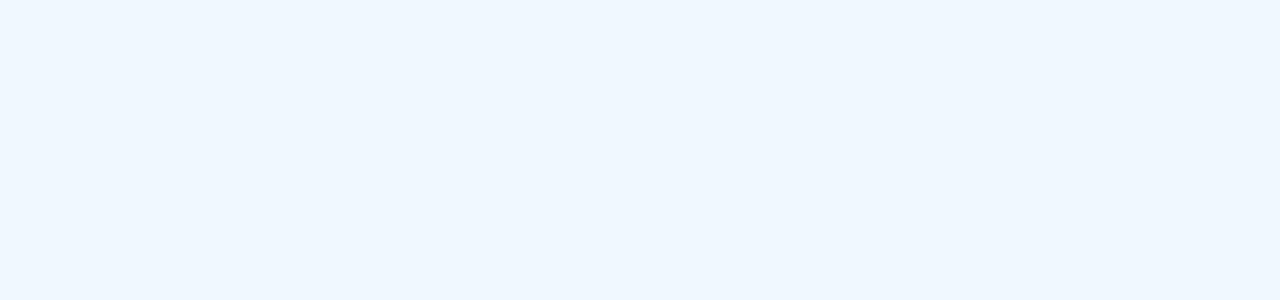
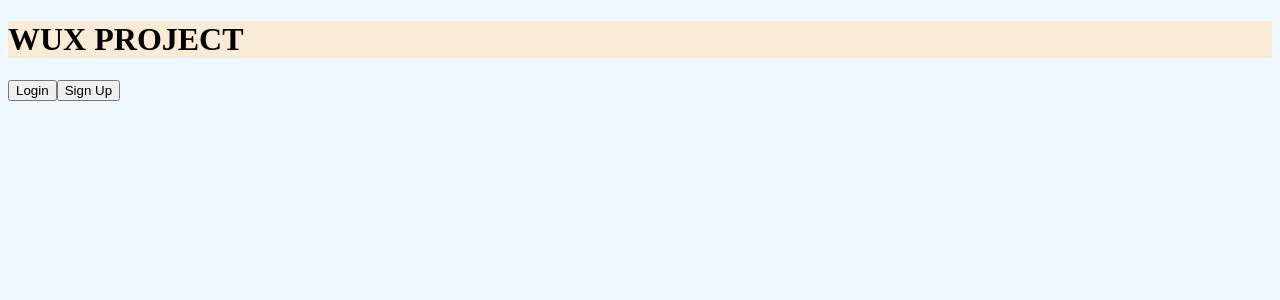
Before and after one commit to AliceHeeyeon/WUX-Project, a React (Vite) app in the folder frontend/: page /signup in a window 1280 px wide. Before the commit this address had no page. Shown: the top 300 px of the page. Built offline with nearby package versions, Linux system fonts and the light colour scheme.

Commit message:
frontend-setup

```diff
--- a/frontend/src/App.jsx
+++ b/frontend/src/App.jsx
@@ -1,15 +1,26 @@
 import {BrowserRouter, Routes, Route} from 'react-router-dom'
 import './css/App.min.css'
+
+//import pages
+import Home from './pages/Home'
+import Signup from './pages/Signup'
+import AddProject from './pages/AddProject'
+import ProjectDetails from './pages/ProjectDetails'
+//import components
+import Header from './components/Header'
+import Login from './components/Login'
+
 
 function App() {
 
   return (
     <div className='project-app'>
       <BrowserRouter>
-        <div className='pages'>
-          <Routes>
-
-          </Routes>
+        <Header/>
+          <div className='pages'>
+            <Routes>
+              <Route path='/' element={<Home/>}/>
+            </Routes>
         </div>
       </BrowserRouter>
     </div>
--- a/frontend/src/components/Header.jsx
+++ b/frontend/src/components/Header.jsx
@@ -3,7 +3,11 @@
 const Header = () => {
   return (
     <div>
-
+      <h1>WUX PROJECT</h1>
+      <nav>
+        <button>Login</button>
+        <button>Sign Up</button>
+      </nav>
     </div>
   )
 }
--- a/frontend/src/components/Login.jsx
+++ b/frontend/src/components/Login.jsx
@@ -2,8 +2,15 @@
 
 const Login = () => {
   return (
-    <div>
+    <div className='login-modal'>
+      <h3>Log In</h3>
+      <label>Username</label>
+      <input></input>
+      <label>Password</label>
+      <input></input>
 
+      <p>Not registered? <span>Sign Up</span></p>
+      <button>Log In</button>
     </div>
   )
 }
--- /dev/null
+++ b/frontend/src/pages/Signup.jsx
@@ -0,0 +1,18 @@
+import React from 'react'
+
+const Signup = () => {
+  return (
+    <div className='signup'>
+      <h3>Sign Up</h3>
+      <label>Username</label>
+      <input></input>
+      <label>Password</label>
+      <input></input>
+
+      <p>Already registered? <span>log In</span></p>
+      <button>Sign Up</button>
+    </div>
+  )
+}
+
+export default Signup
```
Also changed, not shown: frontend/src/components/Signup.jsx (deleted, +0 -11 lines).
